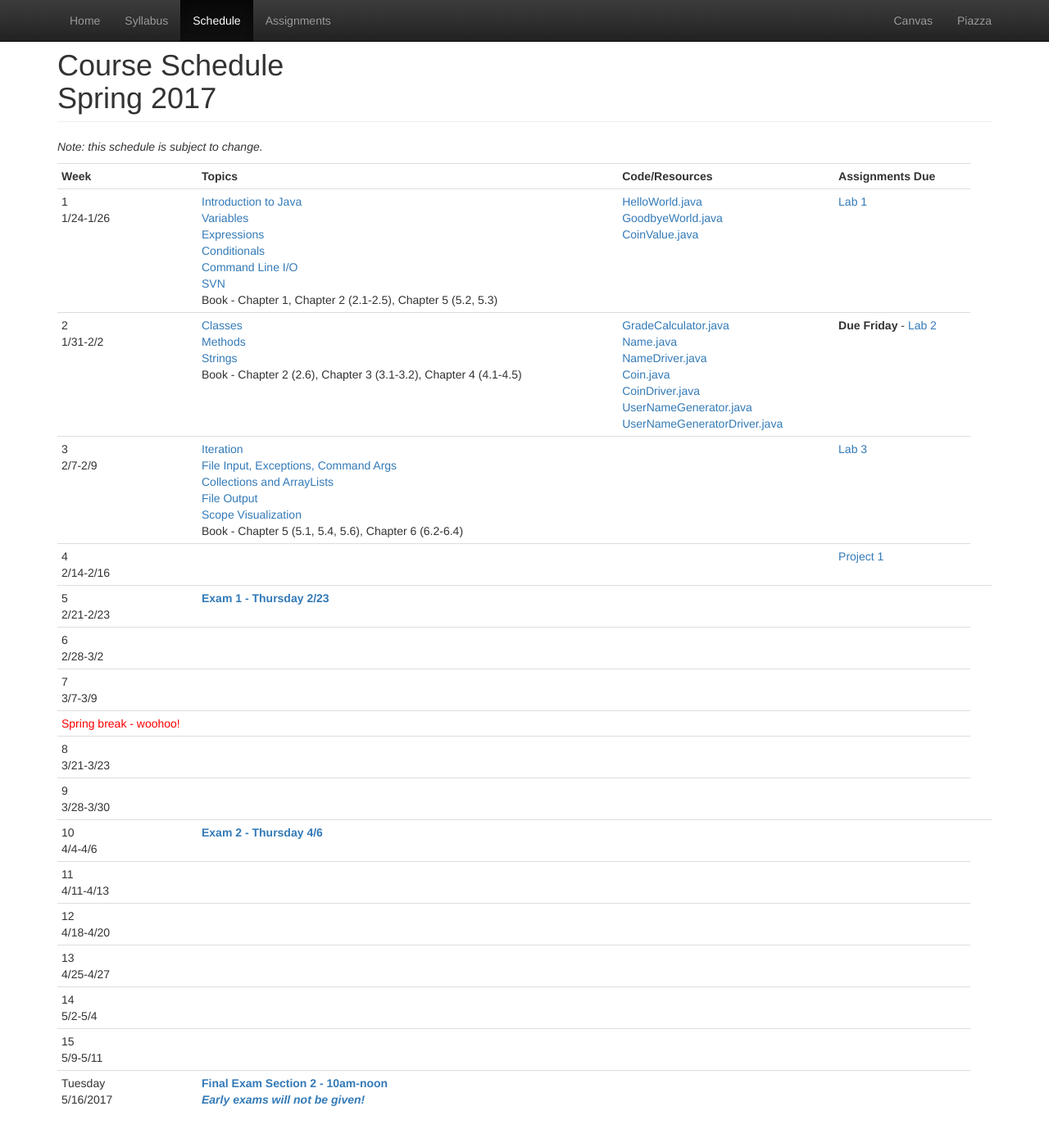
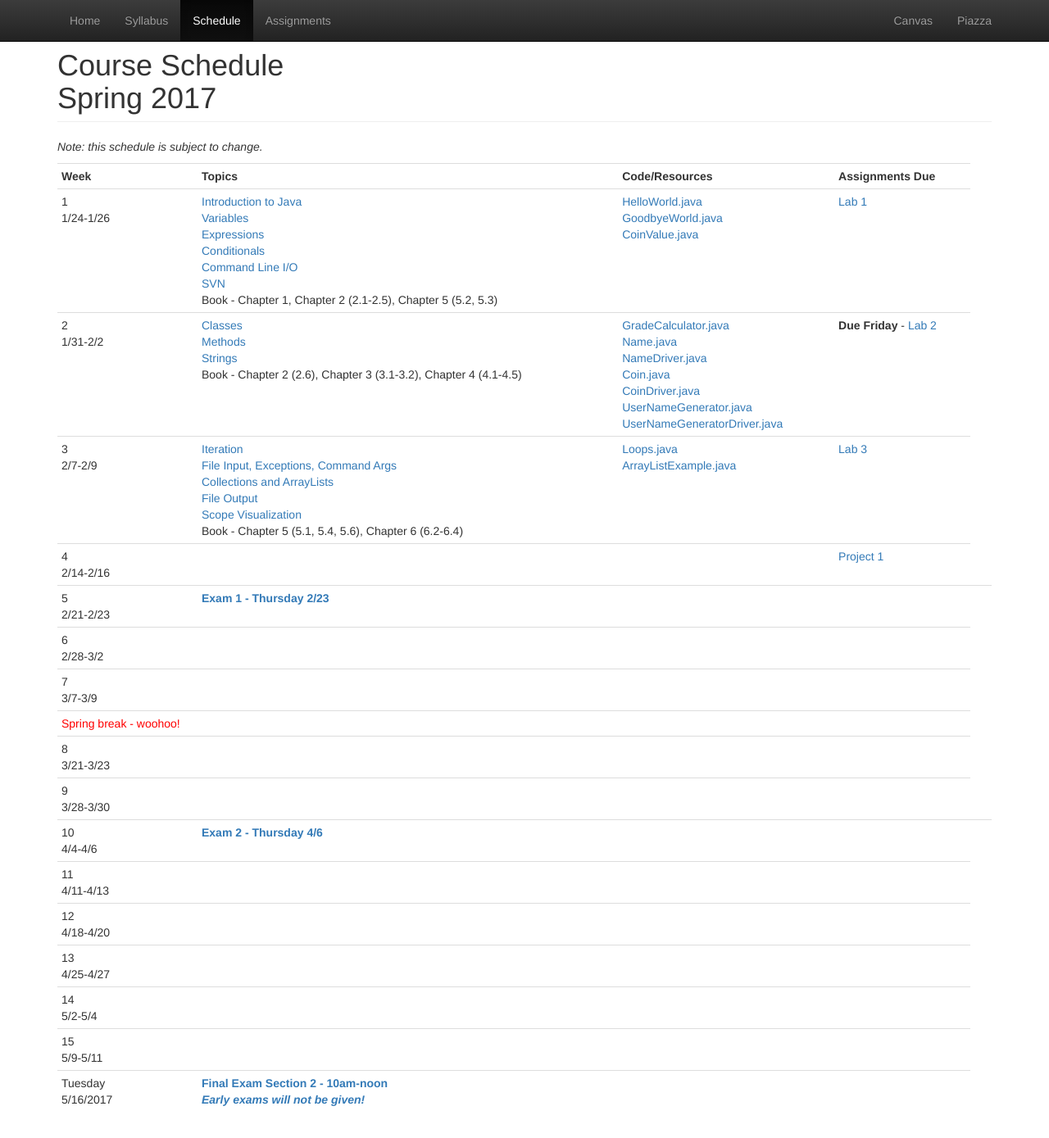
Before and after one commit to CS514-F17/cs514-f17.github.io, a Jekyll site: the page built from schedule.html, in a window 1280 px wide and 1397 px high. Shown: the top 1389 px of the window at 82% size. Built offline with Jekyll 4.4.1, drawn with Linux system fonts in a browser that asks for light colours.

Commit message:
update with code

```diff
--- a/schedule.html
+++ b/schedule.html
@@ -65,6 +65,8 @@
 				Book - Chapter 5 (5.1, 5.4, 5.6), Chapter 6 (6.2-6.4)
 			</td>
 			<td>
+				<a href="https://github.com/CS112-S17/code/blob/master/Loops.java">Loops.java</a><br/>
+				<a href="https://github.com/CS112-S17/code/blob/master/ArrayListExample.java">ArrayListExample.java</a><br/>
 			</td>
 			<td><a href="https://github.com/CS112-S17/labs/blob/master/lab3.md">Lab 3</a></td>
 		</tr>
```
